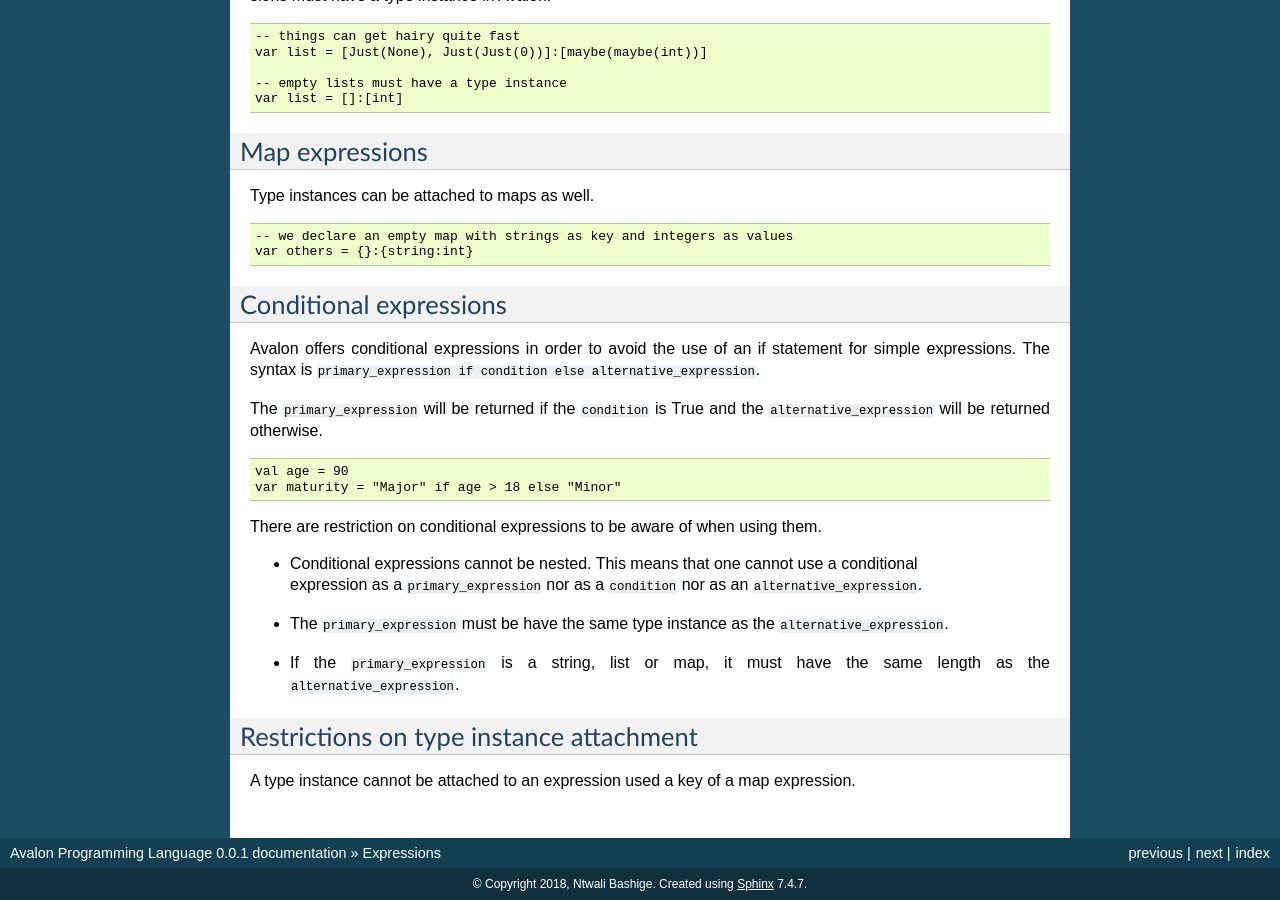
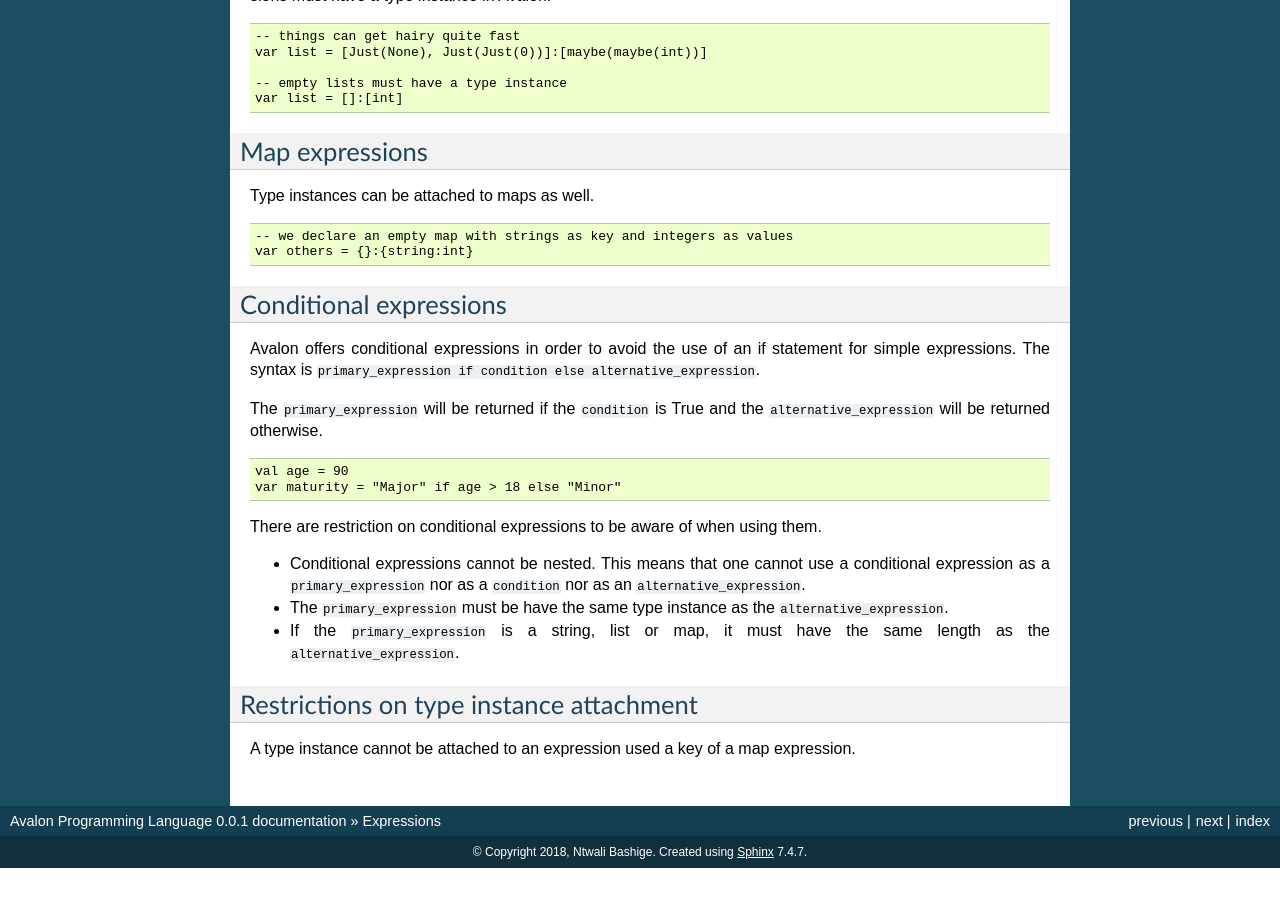
Before and after one commit to avalon-lang/docs, a Sphinx documentation site: the page built from source/reference/expressions.rst, in a window 1280 px wide and 900 px high, scrolled down 1739 px. Built offline with Sphinx 7.4.7, drawn with Linux system fonts in a browser that asks for light colours; after the commit the page ends 2607 px from its top, so only the background shows below that.

Commit message:
Formatting.

```diff
--- a/source/reference/expressions.rst
+++ b/source/reference/expressions.rst
@@ -147,8 +147,7 @@ will be returned otherwise.
 
 There are restriction on conditional expressions to be aware of when using them.
 
-* | Conditional expressions cannot be nested. This means that one cannot use a conditional
-  | expression as a ``primary_expression`` nor as a ``condition`` nor as an ``alternative_expression``.
+* Conditional expressions cannot be nested. This means that one cannot use a conditional expression as a ``primary_expression`` nor as a ``condition`` nor as an ``alternative_expression``.
 
 * The ``primary_expression`` must be have the same type instance as the ``alternative_expression``.
 
```
